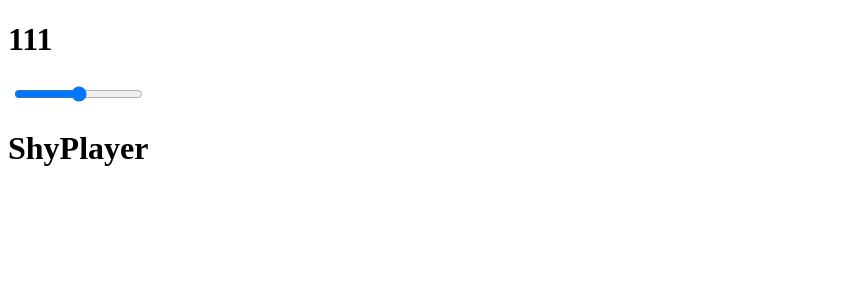
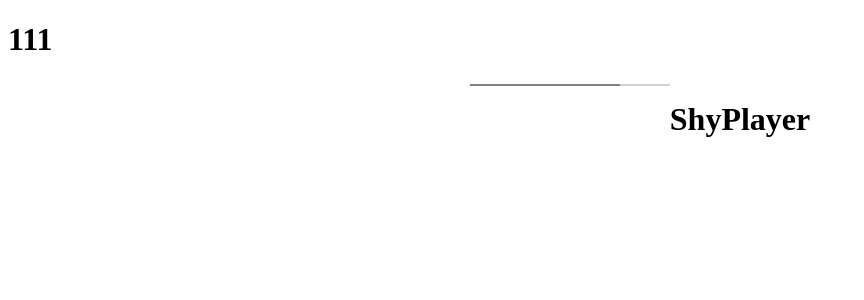
Before and after one commit to Eleven-Ding/shy-player, a React (Create React App) app: page / in a window 1280 px wide. Shown: the top 300 px of the page, without its empty margins (0-864 px from the left). Built offline with nearby package versions, Linux system fonts and the light colour scheme.

Commit message:
feat: 开始编写进度条组件

```diff
--- a/package.json
+++ b/package.json
@@ -6,6 +6,8 @@
     "@testing-library/jest-dom": "^5.16.1",
     "@testing-library/react": "^12.1.2",
     "@testing-library/user-event": "^13.5.0",
+    "less": "^4.1.2",
+    "less-loader": "^10.2.0",
     "react": "^17.0.2",
     "react-dom": "^17.0.2",
     "react-scripts": "5.0.0",
@@ -36,5 +38,8 @@
       "last 1 firefox version",
       "last 1 safari version"
     ]
+  },
+  "devDependencies": {
+    "react-redux": "^7.2.6"
   }
 }
--- a/src/index.js
+++ b/src/index.js
@@ -1,9 +1,11 @@
-import React from 'react';
 import ReactDOM from 'react-dom';
+import { Provider } from 'react-redux'
 import App from './App';
-import store from './shy-player/store/index.ts'
+import store from './shy-player/store/index'
 
 ReactDOM.render(
-  <App />,
+  <Provider store={store}>
+    <App />
+  </Provider>,
   document.getElementById('root')
 );
--- a/src/shy-player/ProgressBar/index.css
+++ /dev/null
@@ -1,8 +0,0 @@
-p,
-label {
-    font: 1rem 'Fira Sans', sans-serif;
-}
-
-input {
-    margin: .4rem;
-}
--- /dev/null
+++ b/src/shy-player/ProgressBar/index.less
@@ -0,0 +1,59 @@
+.progress-bar-wrap {
+    // 为了让hover的范围扩大，外层增加一个wrap
+    width: 200px;
+    height: 10px;
+    display: flex;
+    align-items: center;
+    cursor: pointer;
+
+    &:hover>.progress-bar .progress-played::after {
+        content: "";
+        border-radius: 50%;
+        background-color: red;
+        position: absolute;
+        right: 0;
+        top: 50%;
+        transform: translate(50%, -50%);
+        animation: circle .1s ease;
+        animation-fill-mode: forwards;
+    }
+
+    .progress-bar {
+        width: 100%;
+        height: 2px;
+        background-color: rgba(189, 189, 189, 0.714);
+        position: relative;
+
+        .progress-loaded {
+            // background-color: rgba(108, 103, 103, 0.714);
+            width: 150px;
+            height: 100%;
+            position: absolute;
+            background-color: gray;
+            left: 0;
+        }
+
+        .progress-played {
+            max-width: 100%;
+            height: 100%;
+            background-color: #f48fa1;
+            position: absolute;
+            z-index: 1
+        }
+
+
+    }
+
+}
+
+@keyframes circle {
+    0% {
+        width: 0;
+        height: 0;
+    }
+
+    100% {
+        width: 7px;
+        height: 7px;
+    }
+}
--- a/src/shy-player/ProgressBar/index.tsx
+++ b/src/shy-player/ProgressBar/index.tsx
@@ -1,20 +1,43 @@
-import { memo, useRef } from 'react';
-import './index.css'
-interface ProgeressBarProps {
-    handleProgressChange: (event: React.MouseEvent) => void
+import { memo, useState, useRef } from 'react';
+import { useSelector } from 'react-redux';
+import { defualtState } from '../types/index'
+import './index.less'
+export interface ProgressBarProps {
+
 }
-export default memo(function ProgeressBar({ handleProgressChange }: ProgeressBarProps) {
-    const InputRef = useRef()
+export default memo(function ProgeressBar(props: ProgressBarProps) {
+    const [playedWidth, setPlayedWidth] = useState<number>(0)
+    const { currentTiem, totalTime } = useSelector(state => ({
+        currentTiem: (state as defualtState).currentTime,
+        totalTime: (state as defualtState).totalTime
+    }))
+    const progressRef = useRef()
+    const handleProgressBarClick = (event) => {
+        //将这个X传出去，然后触发事件去修改currentTime
+    }
+    const handleProgressBarMouseDown = (event) => {
+        const startX = event.nativeEvent.offsetX;
+        setPlayedWidth(startX)
+        window.onmousemove = function (event) {
+            const moveEvent = event || window.event as MouseEvent
+            const movingX = moveEvent.offsetX;
+            setPlayedWidth(playedWidth + movingX - startX)
 
-    function progressChange(event) {
-        console.log(InputRef.current.value);
-
-        handleProgressChange(InputRef.current);
+        }
+    }
+    const handleProgressBarMouseUP = (event) => {
+        // const endX = event.nativeEvent.offsetX;
+        window.onmousemove = null
     }
     return (
-        <div>
-            <input ref={InputRef} onChange={(event) => progressChange(event)} type="range" id="volume" name="volume" step="1"
-                min="0" max="100" />
+        <div id="test" ref={progressRef} className="progress-bar-wrap" onClick={handleProgressBarClick} onMouseUp={handleProgressBarMouseUP} onMouseDown={handleProgressBarMouseDown}>
+            <div className="progress-bar" >
+                {/* 已经播放的部分 */}
+                <div style={{ width: playedWidth + 'px' }} className="progress-played"></div>
+                {/* 已经下载的资源部分 */}
+                <div className="progress-loaded"></div>
+            </div>
         </div>
+
     )
 })
--- /dev/null
+++ b/src/shy-player/index.less
@@ -0,0 +1,5 @@
+.shy-player{
+    width: 100%;
+    display: flex;
+    justify-content: center;
+}
--- a/src/shy-player/index.tsx
+++ b/src/shy-player/index.tsx
@@ -1,12 +1,10 @@
-import { memo, useCallback } from 'react';
+import { memo } from 'react';
+import './index.less'
 import ProgressBar from './ProgressBar';
 export default memo(function ShyPlayer() {
-  const handleProgressChange = useCallback(function () {
-
-  }, [])
   return (
-    <div>
-      <ProgressBar handleProgressChange={handleProgressChange}> </ProgressBar>
+    <div className="shy-player">
+      <ProgressBar > </ProgressBar>
       <h1>ShyPlayer</h1>
     </div>
   )
--- a/src/shy-player/store/index.ts
+++ b/src/shy-player/store/index.ts
@@ -1,6 +1,5 @@
-import { createStore ,applyMiddleware} from 'redux';
+import { createStore } from 'redux';
 import reducer from './reducer';
-import thunk from 'redux-thunk';
 
-const store = createStore(reducer,applyMiddleware(thunk))
+const store = createStore(reducer)
 export default store;
--- a/src/shy-player/store/state.ts
+++ b/src/shy-player/store/state.ts
@@ -1,7 +1,10 @@
 import { defualtState } from '../types/index'
 
 const state: defualtState = {
-    counter: 1
+    counter: 1,
+    currentTime: 10,
+    totalTime: 100,
+    currentSong: {}
 }
 
 export default state
--- a/tsconfig.json
+++ b/tsconfig.json
@@ -1,5 +1,7 @@
 {
     "compilerOptions": {
-        "allowJS": true, // 允许编译器编译JS，JSX文件
+        "allowJs": true, // 允许编译器编译JS，JSX文件
+        "noEmit": true,
+        "jsx": "react-jsx"
     }
 }
```
Also changed, not shown: src/shy-player/types/index.d.ts (+7 -1 lines), 2 other files (tests, documents, lock files or other folders).
